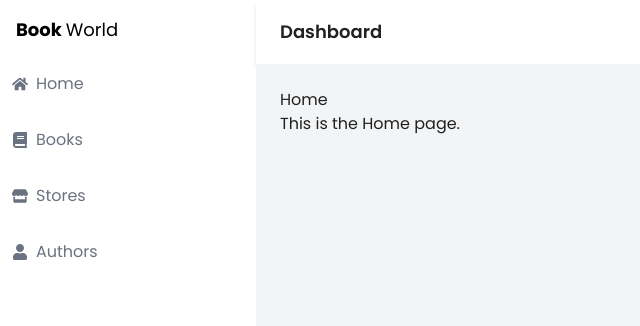
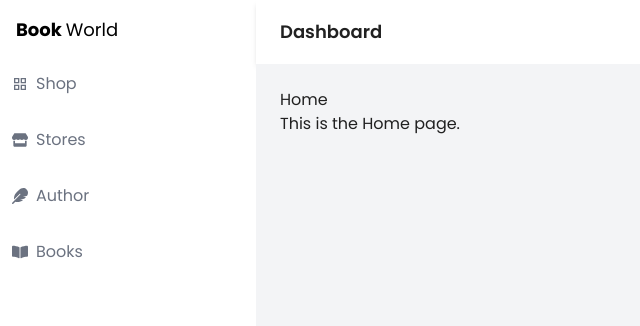
Before and after one commit to aahmedramy1/bookworld, a React (Create React App) app: page / in a window 1280 px wide. Shown: the top 326 px of the page, without its empty margins (0-640 px from the left). Built offline with nearby package versions, Linux system fonts and the light colour scheme.

Commit message:
ui: Sidemenu icons

```diff
--- a/src/components/Sidebar.jsx
+++ b/src/components/Sidebar.jsx
@@ -1,13 +1,14 @@
 import React from "react";
-import { FaHome, FaBook, FaUser, FaStore, FaSignOutAlt } from "react-icons/fa";
+import { FaStore, FaSignOutAlt, FaFeather, FaBookOpen } from "react-icons/fa";
+import { MdGridView } from "react-icons/md";
 
 const Sidebar = () => {
 
     const menuItems = [
-        { icon: <FaHome />, text: "Home" },
-        { icon: <FaBook />, text: "Books" },
+        { icon: <MdGridView />, text: "Shop" },
         { icon: <FaStore />, text: "Stores" },
-        { icon: <FaUser />, text: "Authors" }
+        { icon: <FaFeather />, text: "Author" },
+        { icon: <FaBookOpen />, text: "Books" },
     ];
 
     return (
```
